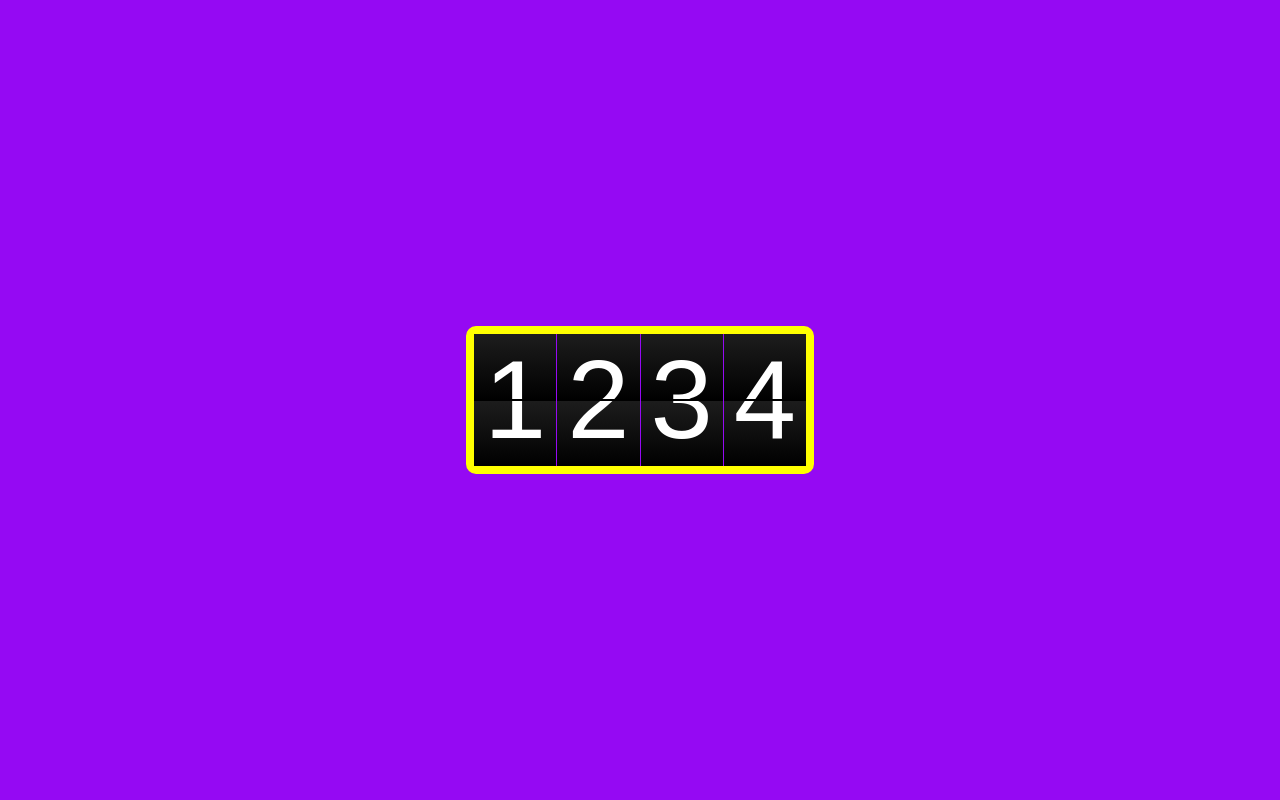
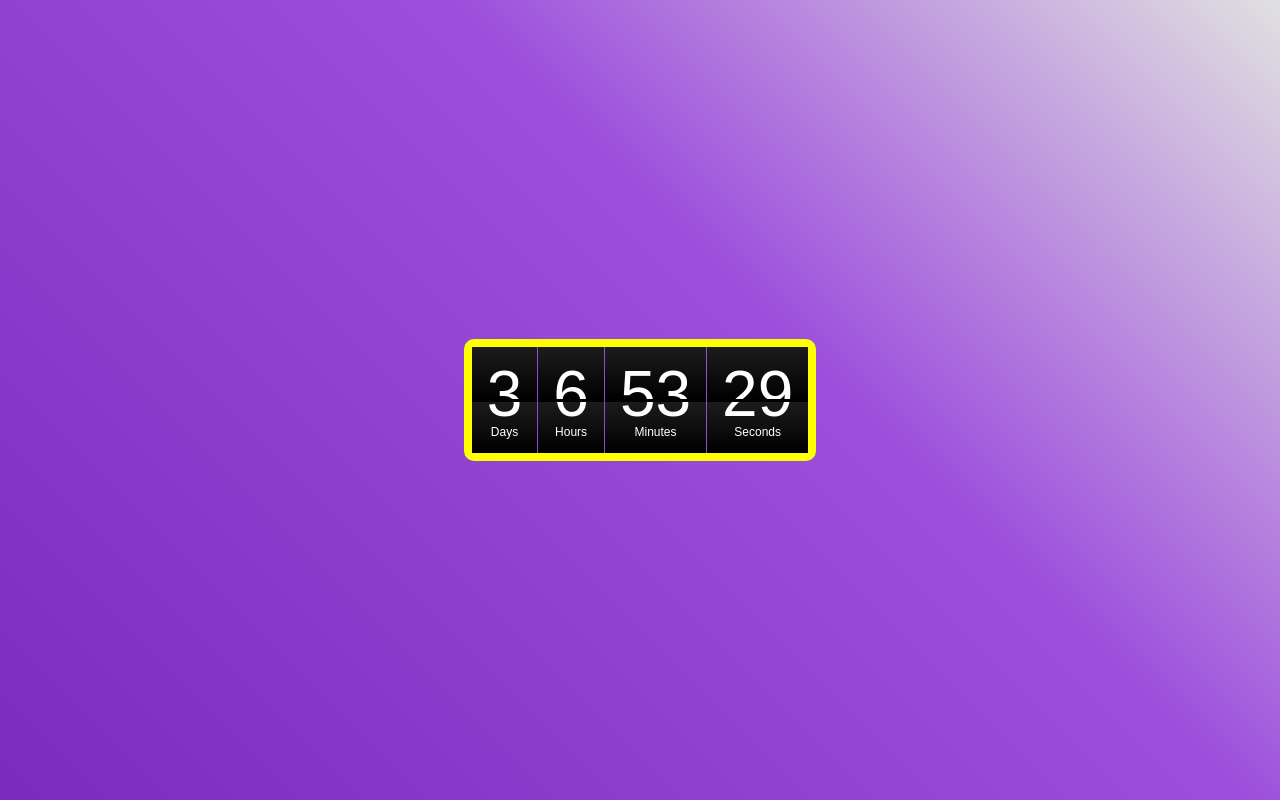
Before and after one commit to AshtonHarvey/Countdown-timer, a website built with Parcel: page index.html in a window 1280 px wide. Built offline with nearby package versions, Linux system fonts and the light colour scheme.

Commit message:
countdown working with js
js countdown is now displaying on the clock face. Added names under each number section.

```diff
--- a/index.html
+++ b/index.html
@@ -21,7 +21,8 @@
           <div class="background-squares"></div>
         </div>
         <!--time-->
-        <p class="numbers" id="days">1</p>
+        <p class="relative" id="days">1</p>
+        <p class="relative tab-name">Days</p>
 
         <!--center line-->
         <div class="middle-line">
@@ -39,7 +40,8 @@
           <div class="background-squares"></div>
         </div>
         <!--time-->
-        <p class="numbers" id="hours">2</p>
+        <p class="relative" id="hours">2</p>
+        <p class="relative tab-name">Hours</p>
 
         <!--center line-->
         <div class="middle-line">
@@ -57,7 +59,8 @@
           <div class="background-squares"></div>
         </div>
         <!--time-->
-        <p class="numbers" id="minutes">3</p>
+        <p class="relative" id="minutes">3</p>
+        <p class="relative tab-name">Minutes</p>
 
         <!--center line-->
         <div class="middle-line">
@@ -74,7 +77,8 @@
           <div class="background-squares"></div>
         </div>
         <!--time-->
-        <p class="numbers" id="seconds">4</p>
+        <p class="relative" id="seconds">4</p>
+        <p class="relative tab-name">Seconds</p>
 
         <!--center line-->
         <div class="middle-line">
@@ -82,9 +86,6 @@
         </div>
       </div>
     </main>
-    <!--
-    <p id="timer-direction">COUNTDOWN</p>
-    <p id="timer">Example</p>
-    <script src="./src/index.js"></script>-->
+    <script src="./src/index.js"></script>
   </body>
 </html>
--- a/src/index.js
+++ b/src/index.js
@@ -1,4 +1,7 @@
-const timer = document.getElementById("timer");
+const counterDays = document.getElementById("days");
+const counterHours = document.getElementById("hours");
+const counterMinutes = document.getElementById("minutes");
+const counterSeconds = document.getElementById("seconds");
 const timerDirection = document.getElementById("timer-direction");
 
 //store time till date as milliseconds
@@ -26,10 +29,13 @@ let t = setInterval(() => {
     hours *= -1;
     minutes *= -1;
     seconds *= -1;
-
-    timerDirection.innerHTML = " Times UP!";
   }
 
   //Display results in place holder element
+  counterDays.innerHTML = `${days}`;
+  counterHours.innerHTML = `${hours}`;
+  counterMinutes.innerHTML = `${minutes}`;
+  counterSeconds.innerHTML = `${seconds}`;
+  console.log(`${days}`);
   timer.innerHTML = `days ${days} hours ${hours} minutes ${minutes} seconds ${seconds}`;
 }, 1000);
--- a/src/scss/styles.scss
+++ b/src/scss/styles.scss
@@ -6,7 +6,12 @@ body {
   justify-content: center;
   align-items: center;
   font-family: Arial, Helvetica, sans-serif;
-  background-color: rgb(149, 9, 243);
+  background: linear-gradient(
+    45deg,
+    rgba(123, 44, 191, 1) 0%,
+    rgba(157, 78, 221, 1) 60%,
+    rgb(224, 224, 224) 100%
+  );
   color: white;
 }
 
@@ -17,14 +22,14 @@ body {
   display: grid;
   grid: auto / auto auto auto auto;
   gap: 1px;
-  font-size: 7rem;
+  font-size: 4rem;
   text-align: center;
 }
 
 .background-squares-container {
   position: relative;
   background-color: black;
-  padding: 10px;
+  padding: 15px;
 }
 
 .squares-grid {
@@ -49,12 +54,16 @@ body {
   display: flex;
   align-items: center;
   div {
-    height: 2px;
+    height: 3px;
     width: 100vw;
     background-color: black;
   }
 }
 
-.numbers {
+.relative {
   position: relative;
 }
+
+.tab-name {
+  font-size: 0.75rem;
+}
```
